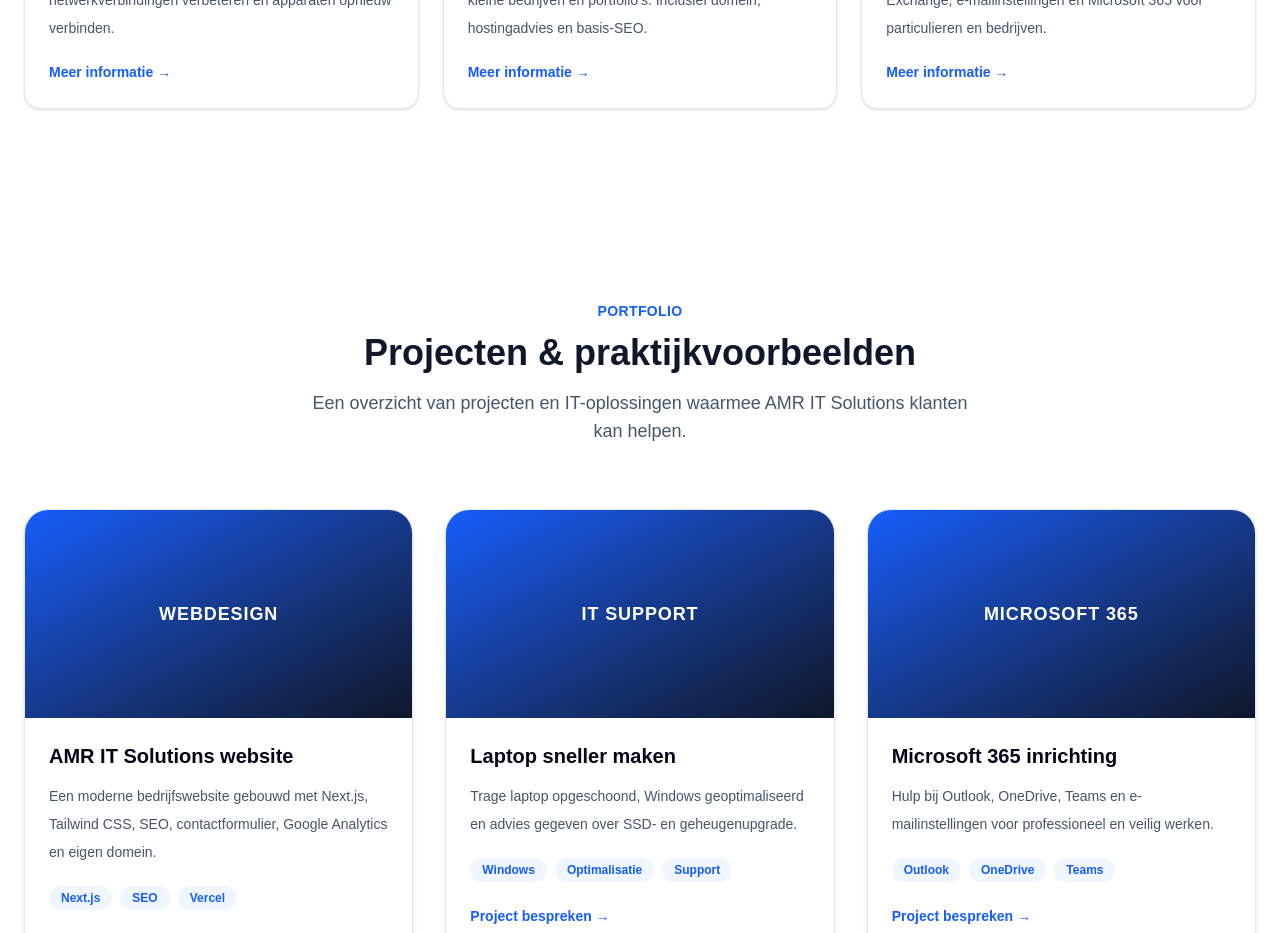
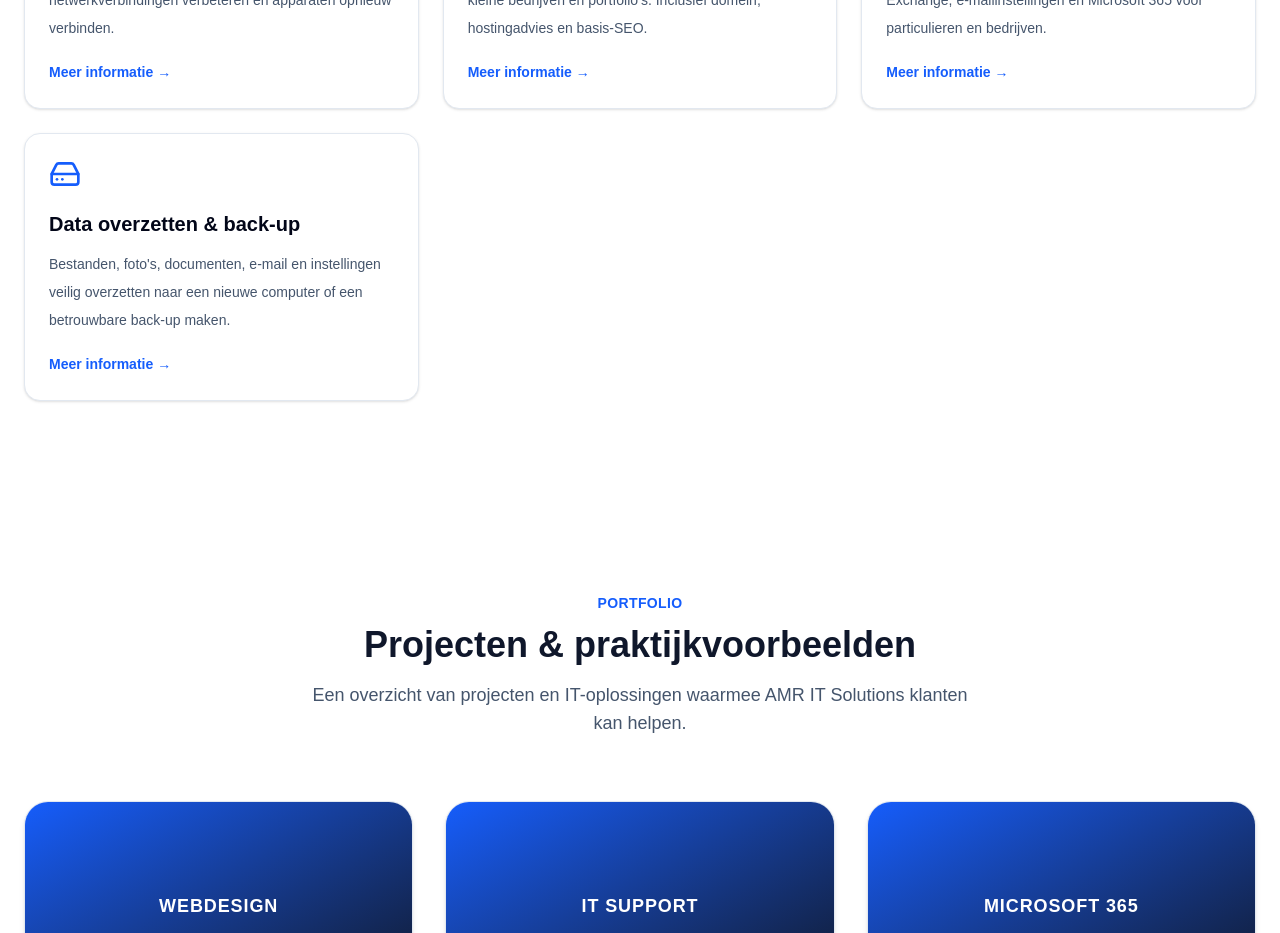
Before and after one commit to amritsolutions/amr-it-solutions, a Next.js app: page / in a window 1280 px wide. Shown: the part 1880-2813 px from the top of the page. Built offline with nearby package versions, Linux system fonts and the light colour scheme.

Commit message:
windows installeren

```diff
--- a/components/Services.tsx
+++ b/components/Services.tsx
@@ -1,4 +1,12 @@
-import { Laptop, Monitor, Zap, Printer, Globe, Cloud } from "lucide-react";
+import {
+  Laptop,
+  Monitor,
+  Zap,
+  Printer,
+  Globe,
+  Cloud,
+  HardDrive,
+} from "lucide-react";
 
 const services = [
   {
@@ -37,6 +45,12 @@ const services = [
     text: "Ondersteuning bij Outlook, OneDrive, Teams, Exchange, e-mailinstellingen en Microsoft 365 voor particulieren en bedrijven.",
     link: "/microsoft-365",
   },
+  {
+  icon: <HardDrive className="h-8 w-8 text-blue-600" />,
+  title: "Data overzetten & back-up",
+  text: "Bestanden, foto's, documenten, e-mail en instellingen veilig overzetten naar een nieuwe computer of een betrouwbare back-up maken.",
+  link: "/data-overzetten",
+},
 ];
 
 export default function Services() {
```
